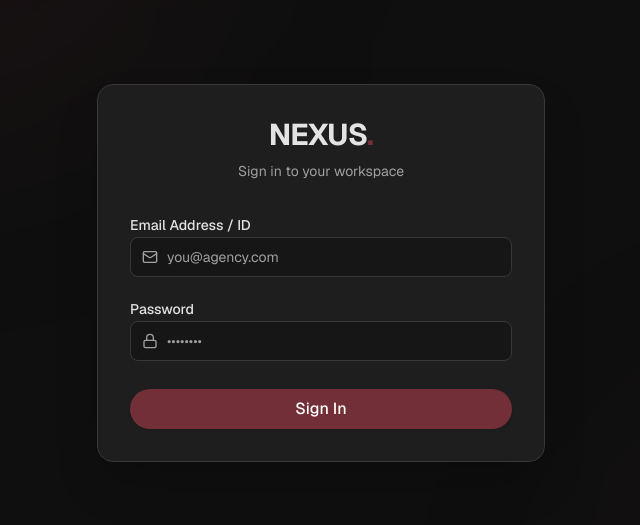
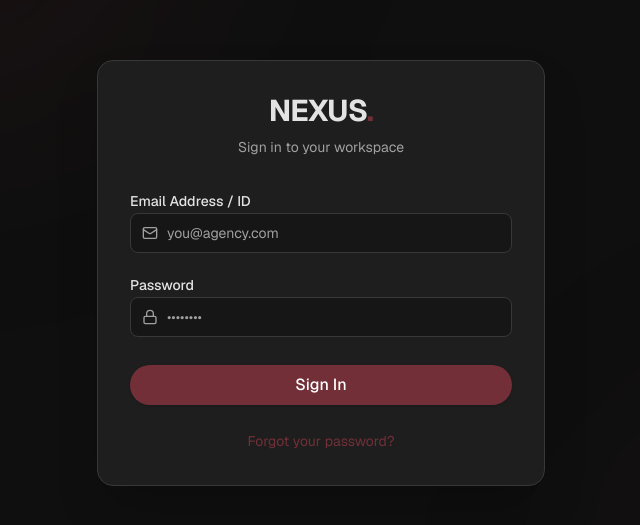
Before and after one commit to damnxnexus-sketch/Project_Management_System, a Next.js app in the folder pms/: page /login in a window 1280 px wide. Shown: the part 127-652 px from the top of the page, without its empty margins (319-959 px from the left). Built offline with nearby package versions, Linux system fonts and the light colour scheme; no server answers.

Commit message:
fix kanaban

```diff
--- a/pms/app/(auth)/login/page.tsx
+++ b/pms/app/(auth)/login/page.tsx
@@ -82,6 +82,15 @@ export default function LoginPage() {
             {isPending ? 'Signing in...' : 'Sign In'}
           </Button>
         </form>
+
+        <div className="mt-6 text-center">
+          <Link
+            href="/forgot-password"
+            className="text-sm text-[var(--accent)] hover:text-[var(--accent-hover)] transition-colors"
+          >
+            Forgot your password?
+          </Link>
+        </div>
       </motion.div>
     </div>
   );
--- a/pms/components/kanban/KanbanBoard.tsx
+++ b/pms/components/kanban/KanbanBoard.tsx
@@ -61,7 +61,7 @@ export function KanbanBoard({ initialDbTasks }: { initialDbTasks?: Task[] }) {
       <AiPrompt />
 
       <DragDropContext onDragEnd={onDragEnd}>
-        <div className="flex flex-1 gap-6 overflow-x-auto pb-4 items-start">
+        <div className="flex flex-1 gap-4 md:gap-6 overflow-x-auto pb-4 items-start snap-x snap-mandatory md:snap-none">
           {columns.map((col) => (
             <KanbanColumn
               key={col.id}
--- a/pms/components/kanban/KanbanColumn.tsx
+++ b/pms/components/kanban/KanbanColumn.tsx
@@ -12,7 +12,7 @@ interface KanbanColumnProps {
 
 export function KanbanColumn({ id, title, tasks }: KanbanColumnProps) {
   return (
-    <div className="flex flex-1 min-w-[280px] shrink-0 flex-col rounded-2xl bg-[var(--surface)] border border-[var(--border-color)] p-4 shadow-sm">
+    <div className="flex flex-1 min-w-[280px] md:min-w-[320px] shrink-0 flex-col rounded-2xl bg-[var(--surface)] border border-[var(--border-color)] p-4 shadow-sm snap-center">
       <div className="mb-4 flex items-center justify-between px-1">
         <h3 className="font-semibold text-[var(--foreground-heading)]">{title}</h3>
         <span className="flex h-6 w-6 items-center justify-center rounded-full bg-[var(--background)] text-xs font-medium text-[var(--muted)]">
--- a/pms/package.json
+++ b/pms/package.json
@@ -25,6 +25,7 @@
     "react": "19.2.4",
     "react-dom": "19.2.4",
     "react-hot-toast": "^2.6.0",
+    "react-joyride": "^3.1.0",
     "requirements": "^4.0.0",
     "tailwind-merge": "^3.6.0",
     "ws": "^8.16.0",
```
Also changed, not shown: 1 other file (tests, documents, lock files or other folders).
